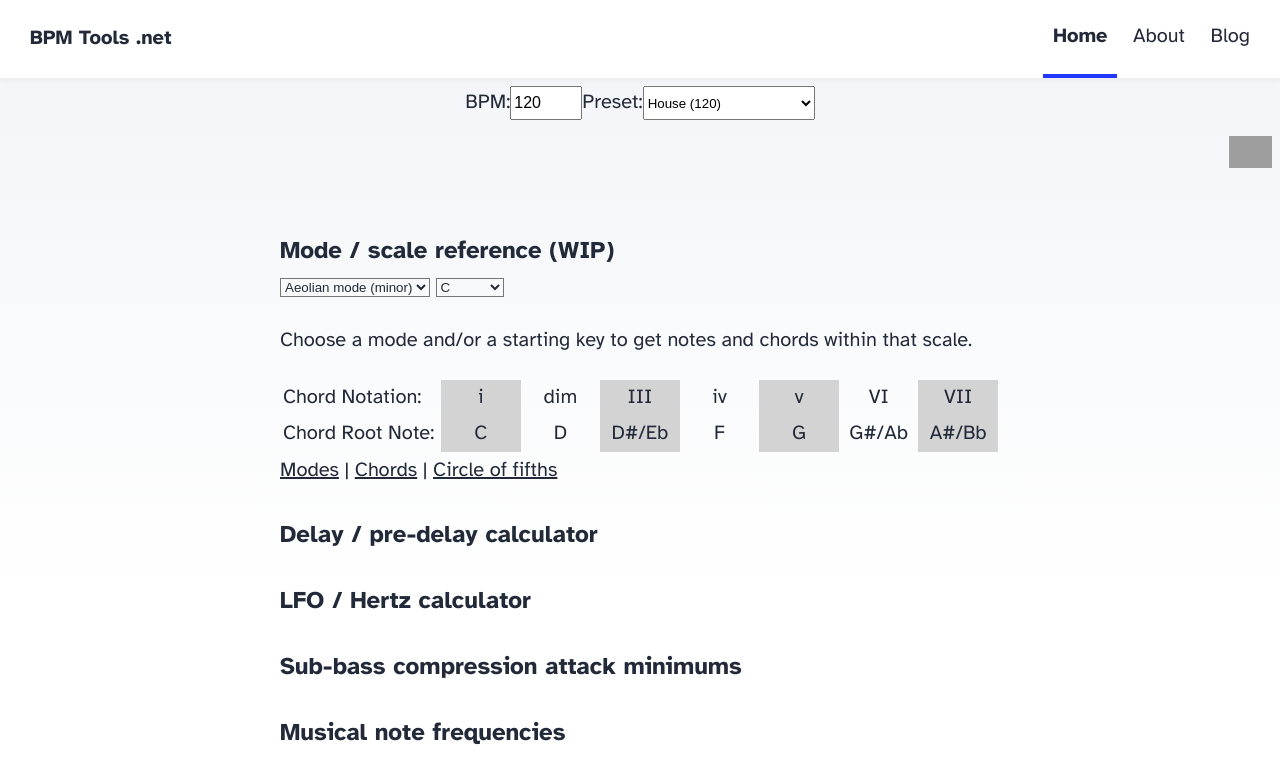
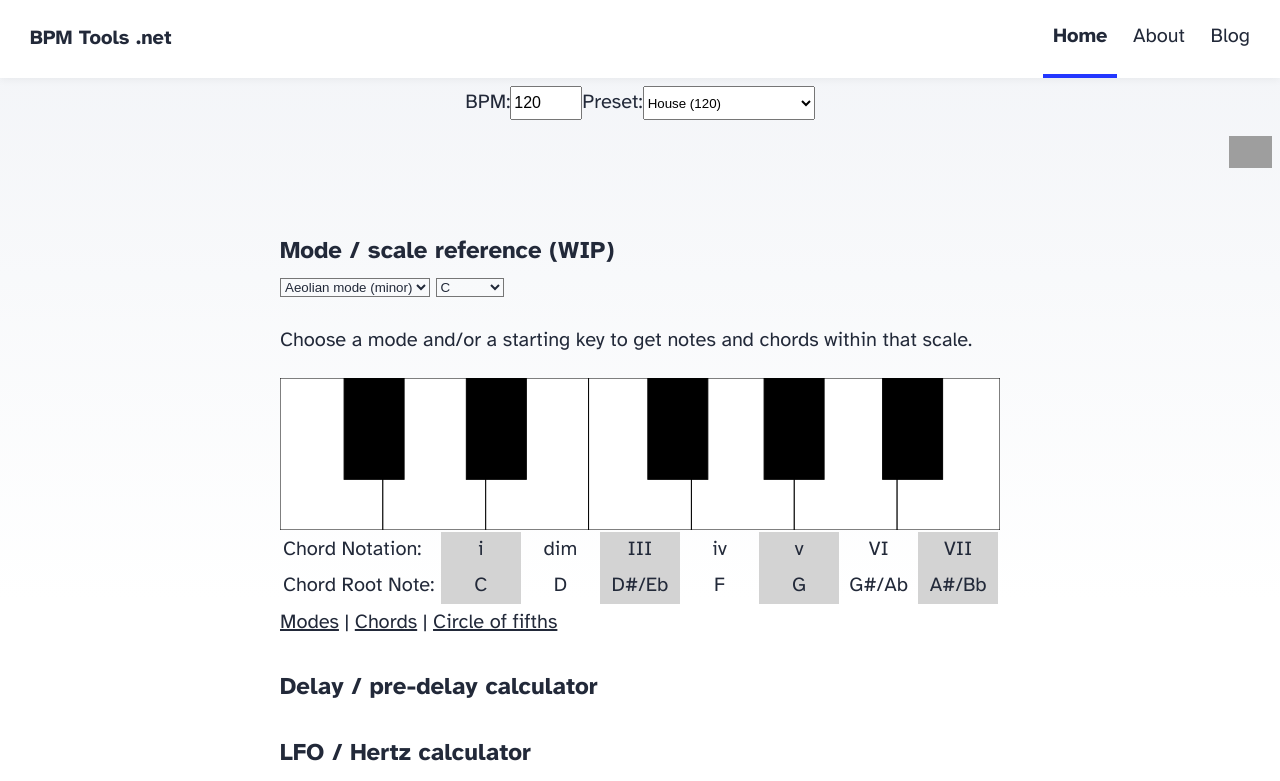
Before and after one commit to interstellarYachtClub/bpmtools2, an Astro site: page / in a window 1280 px wide. Both pictures are taken after a click on the heading "Mode / scale reference (WIP)". Shown: the top 781 px of the page. Built offline with nearby package versions, Linux system fonts and the light colour scheme; Astro itself is replaced by a stand-in of ours; grey boxes are pictures that could not be loaded.

Commit message:
piano svg

```diff
--- a/src/components/svelte/ModeReference.svelte
+++ b/src/components/svelte/ModeReference.svelte
@@ -256,6 +256,25 @@ function handleChangeRoot() {
 
 <p>Choose a mode and/or a starting key to get notes and chords within that scale.</p>
 
+<div style="height:19vh;">
+    <svg xml:space="preserve" width="100%" height="100%">
+        <!--  whitekeys  -->
+        <rect id="proll0" style="fill:white;stroke:black" x="0" y="0" width="14.2857142857%" height="100%"/>
+        <rect id="proll2" style="fill:white;stroke:black" x="14.2857142857%" y="0" width="14.2857142857%" height="100%"/>
+        <rect id="proll4" style="fill:white;stroke:black" x="28.5714285714%" y="0" width="14.2857142857%" height="100%"/>
+        <rect id="proll5" style="fill:white;stroke:black" x="42.8571428571%" y="0" width="14.2857142857%" height="100%"/>
+        <rect id="proll7" style="fill:white;stroke:black" x="57.1428571428%" y="0" width="14.2857142857%" height="100%"/>
+        <rect id="proll9" style="fill:white;stroke:black" x="71.4285714285%" y="0" width="14.2857142857%" height="100%"/>
+        <rect id="proll11" style="fill:white;stroke:black" x="85.7142857142%" y="0" width="14.2857142857%" height="100%"/>
+        <!-- blackkeys -->
+        <rect id="proll1" style="fill:black;stroke:black" x="8.9026915113%" y="0" width="8.3333333333%" height="66.6666%"/>
+        <rect id="proll3" style="fill:black;stroke:black" x="25.8799171841%" y="0" width="8.3333333333%" height="66.6666%"/>
+        <rect id="proll6" style="fill:black;stroke:black" x="51.0869565216%" y="0" width="8.3333333333%" height="66.6666%"/>
+        <rect id="proll8" style="fill:black;stroke:black" x="67.2360248446%" y="0" width="8.3333333333%" height="66.6666%"/>
+        <rect id="proll10" style="fill:black;stroke:black" x="83.6956521738%" y="0" width="8.3333333333%" height="66.6666%"/>
+        </svg>
+</div>
+
 <table class="mode-reference-table">
      <tr>
         <td>Chord Notation:</td>
```
